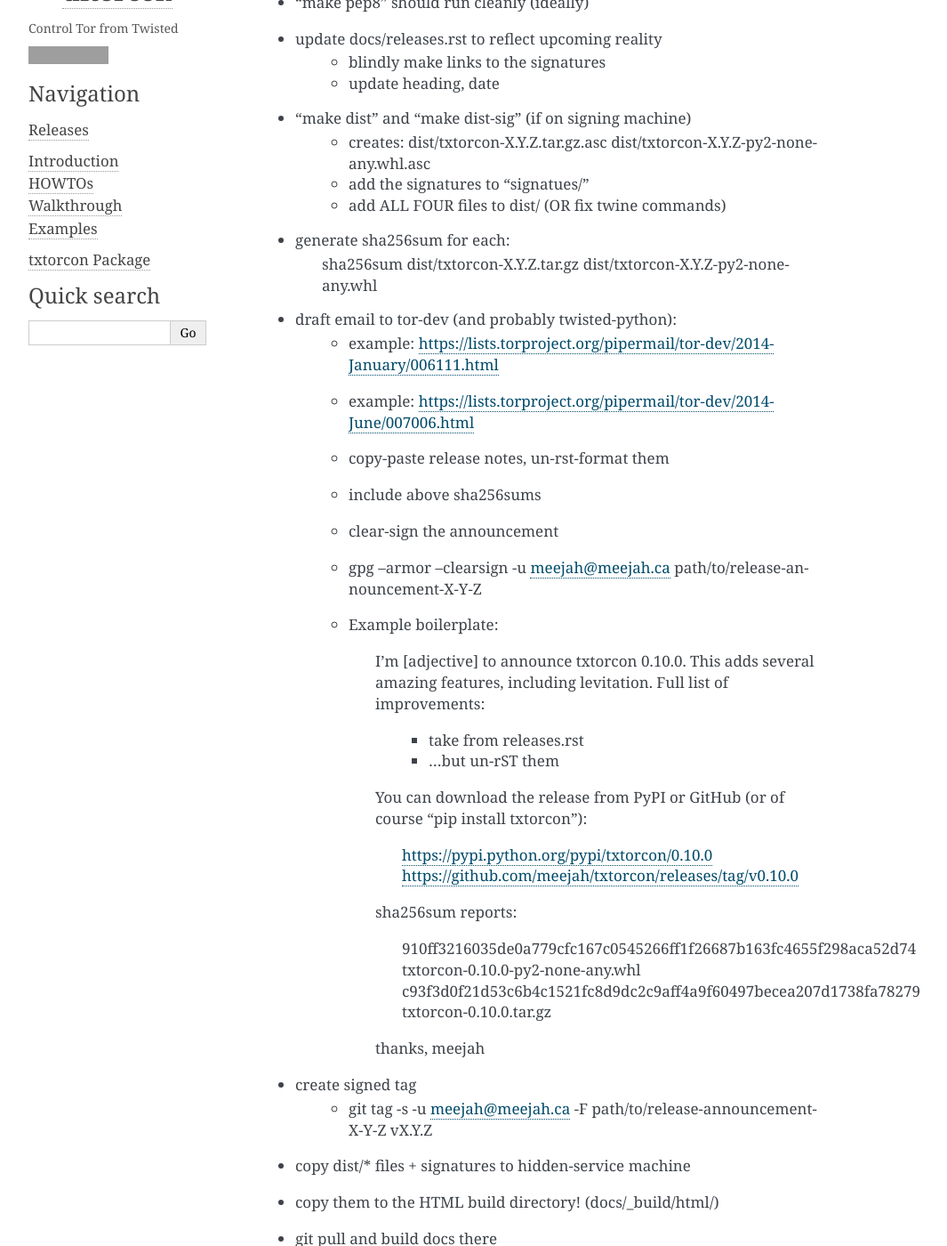
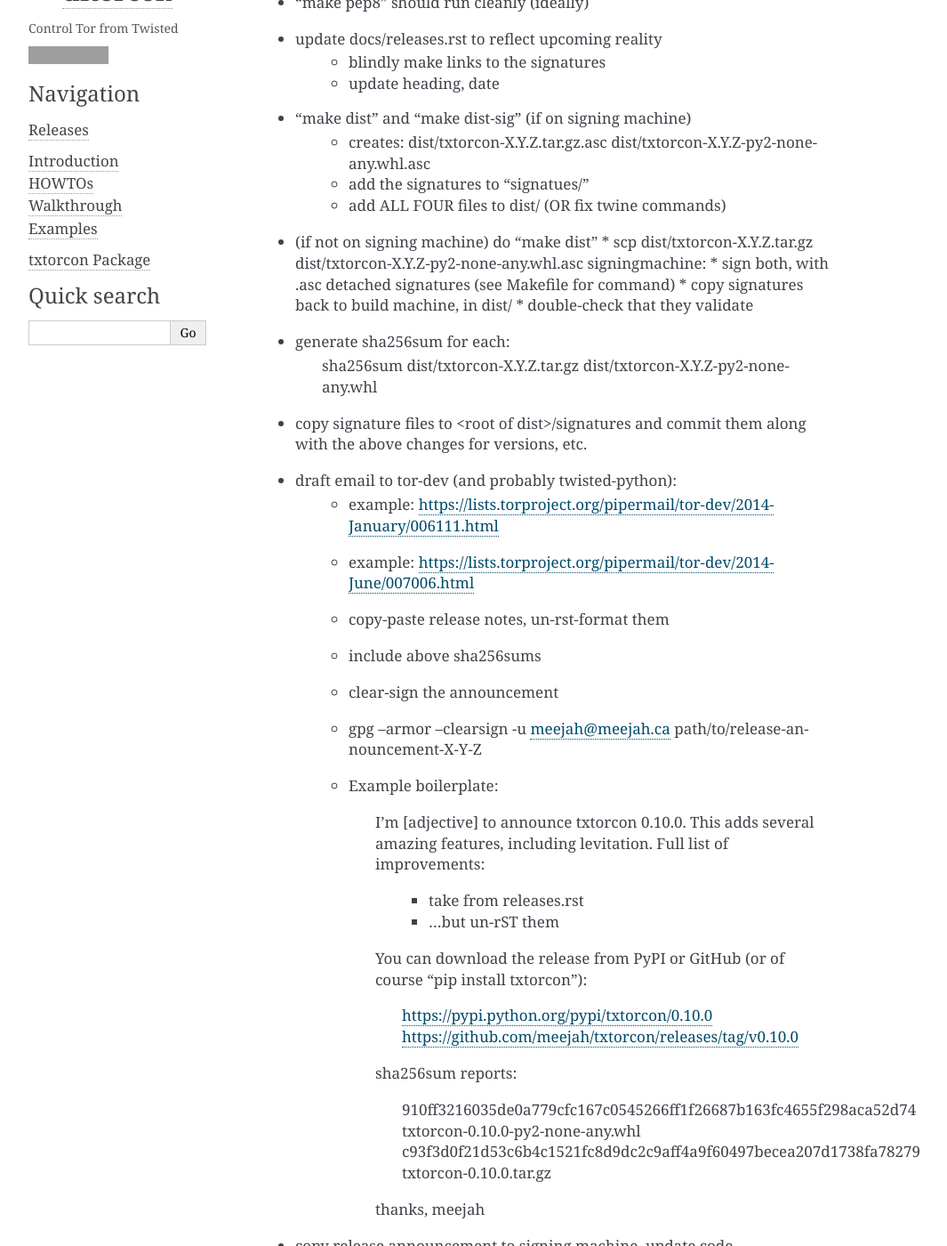
Before and after one commit to meejah/txtorcon, a Sphinx documentation site: the page built from docs/release-checklist.rst, in a window 1280 px wide and 1400 px high, scrolled down 286 px. Shown: the whole window at 89% size, without its empty margins (148-1213 px from the left). Built offline with Sphinx 7.4.7, drawn with Linux system fonts in a browser that asks for light colours; some of the changed text lies outside the part shown; grey boxes are pictures that could not be loaded.

Commit message:
fix release notes

```diff
--- a/docs/release-checklist.rst
+++ b/docs/release-checklist.rst
@@ -22,8 +22,17 @@
     * add the signatures to "signatues/"
     * add ALL FOUR files to dist/ (OR fix twine commands)
 
+ * (if not on signing machine) do "make dist"
+   * scp dist/txtorcon-X.Y.Z.tar.gz dist/txtorcon-X.Y.Z-py2-none-any.whl.asc signingmachine:
+   * sign both, with .asc detached signatures (see Makefile for command)
+   * copy signatures back to build machine, in dist/
+   * double-check that they validate
+
  * generate sha256sum for each:
       sha256sum dist/txtorcon-X.Y.Z.tar.gz dist/txtorcon-X.Y.Z-py2-none-any.whl
+
+ * copy signature files to <root of dist>/signatures and commit them
+   along with the above changes for versions, etc.
 
  * draft email to tor-dev (and probably twisted-python):
     * example: https://lists.torproject.org/pipermail/tor-dev/2014-January/006111.html
@@ -55,6 +64,8 @@
             thanks,
             meejah
 
+ * copy release announcement to signing machine, update code
+
  * create signed tag
     * git tag -s -u meejah@meejah.ca -F path/to/release-announcement-X-Y-Z vX.Y.Z
 
@@ -72,6 +83,7 @@
  * upload release
     * to PyPI: "make release" (which uses twine so this isn't the same step as "sign the release")
        * make sure BOTH the .tar.gz and .tar.gz.asc (ditto for .whl) are in the dist/ directory first!!)
+       * ls dist/txtorcon-${VERSION}*
        * note this depends on a ~/.pypirc file with [server-login] section containing "username:" and "password:"
     * to github: use web-upload interface to upload the 4 files (both dists, both signature)
 
```
